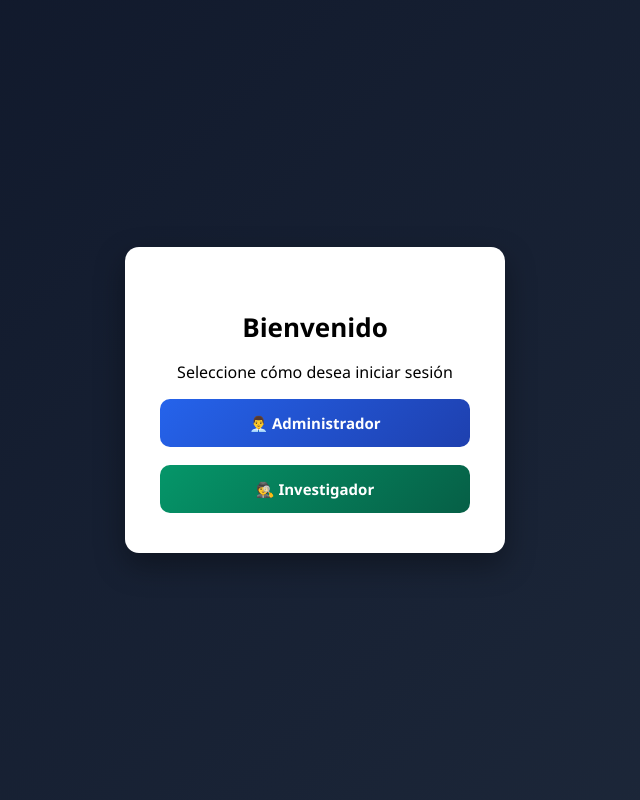
After one commit to Rafax159/Fase-2, a Django app: page /usuarios/ in a window 1280 px wide. The commit adds this page. Shown: the whole page, without its empty margins (325-965 px from the left). Run offline with Django 5.2, Linux system fonts and the light colour scheme.

Commit message:
changes login1

```diff
--- a/sistemaInvestigacion/urls.py
+++ b/sistemaInvestigacion/urls.py
@@ -20,9 +20,10 @@ from .views import inicio
 from django.contrib.auth.views import LogoutView
 from django.conf import settings
 from django.conf.urls.static import static
+from usuarios.views import seleccionar_rol
 
 urlpatterns = [
-    path('', inicio, name='inicio'),
+    path('', include('usuarios.urls')),
     path('admin/', admin.site.urls),
     path('casos/', include('casos.urls')),
     path('accounts/', include('django.contrib.auth.urls')),
--- a/static/css/estilos.css
+++ b/static/css/estilos.css
@@ -764,3 +764,116 @@ a:hover {
     from { opacity: 1; }
     to { opacity: 0.6; }
 }
+
+
+
+
+
+
+
+
+.btn-soporte {
+    display: inline-block;
+    padding: 6px 14px;
+    font-size: 13px;
+    font-weight: 500;
+    color: #ffffff;
+    background: linear-gradient(135deg, #2563eb, #1e40af);
+    border-radius: 6px;
+    text-decoration: none;
+    transition: all 0.25s ease;
+    box-shadow: 0 2px 6px rgba(0, 0, 0, 0.15);
+}
+
+.btn-soporte:hover {
+    transform: translateY(-2px);
+    box-shadow: 0 6px 12px rgba(0, 0, 0, 0.25);
+    background: linear-gradient(135deg, #1e40af, #1e3a8a);
+}
+
+.btn-soporte:active {
+    transform: translateY(0);
+    box-shadow: 0 3px 6px rgba(0, 0, 0, 0.2);
+}
+
+
+
+
+
+
+
+
+/* Fondo igual al login */
+.rol-body {
+    margin: 0;
+    padding: 0;
+    height: 100vh;
+    background: linear-gradient(135deg, #0f172a, #1e293b);
+    display: flex;
+    justify-content: center;
+    align-items: center;
+    font-family: 'Segoe UI', sans-serif;
+}
+
+/* Contenedor centrado */
+.rol-container {
+    background: #ffffff;
+    width: 380px;
+    padding: 40px 35px;
+    border-radius: 14px;
+    box-shadow: 0 12px 30px rgba(0, 0, 0, 0.35);
+    text-align: center;
+}
+
+/* Título */
+.rol-container h2 {
+    margin-bottom: 10px;
+    font-size: 26px;
+    font-weight: 600;
+}
+
+/* Subtítulo */
+.subtitle {
+    color: #555;
+    font-size: 14px;
+    margin-bottom: 30px;
+}
+
+/* Botones */
+.rol-buttons {
+    display: flex;
+    flex-direction: column;
+    gap: 18px;
+}
+
+/* Botón base */
+.rol-btn {
+    display: block;
+    padding: 14px;
+    border-radius: 10px;
+    text-decoration: none;
+    color: white;
+    font-weight: 600;
+    font-size: 15px;
+    transition: all 0.3s ease;
+}
+
+/* Admin */
+.rol-btn.admin {
+    background: linear-gradient(135deg, #2563eb, #1e40af);
+}
+
+.rol-btn.admin:hover {
+    transform: translateY(-4px);
+    box-shadow: 0 10px 20px rgba(37, 99, 235, 0.4);
+}
+
+/* Investigador */
+.rol-btn.investigador {
+    background: linear-gradient(135deg, #059669, #065f46);
+}
+
+.rol-btn.investigador:hover {
+    transform: translateY(-4px);
+    box-shadow: 0 10px 20px rgba(5, 150, 105, 0.4);
+}
--- a/templates/casos/listar.html
+++ b/templates/casos/listar.html
@@ -75,8 +75,8 @@
 
             <td>
                 {% if caso.soporte %}
-                    <a href="{{ caso.soporte.url }}" target="_blank" class="btn btn-sm btn-primary">
-                        Ver Soporte
+                    <a href="{{ caso.soporte.url }}" target="_blank" class="btn-soporte">
+                        📎 <b>Ver soporte</b>
                     </a>
                 {% else %}
                     <span class="text-muted">Sin soporte</span>
--- /dev/null
+++ b/templates/usuarios/seleccionar_rol.html
@@ -0,0 +1,26 @@
+<!DOCTYPE html>
+<html lang="es">
+<head>
+    {% load static %}
+    <meta charset="UTF-8">
+    <title>Seleccionar Rol</title>
+    <link rel="stylesheet" href="{% static 'css/estilos.css' %}">
+</head>
+<body class="rol-body">
+
+<div class="rol-container">
+    <h2>Bienvenido</h2>
+    <p class="rol-subtitle">Seleccione cómo desea iniciar sesión</p>
+
+    <div class="rol-buttons">
+        <a href="{% url 'login' %}?rol=admin" class="rol-btn admin">
+            👨‍💼 Administrador
+        </a>
+
+        <a href="{% url 'login' %}?rol=investigador" class="rol-btn investigador">
+            🕵️ Investigador
+        </a>
+    </div>
+</div>
+</body>
+</html>
--- a/usuarios/urls.py
+++ b/usuarios/urls.py
@@ -1,7 +1,9 @@
 from django.urls import path
 from . import views
+from .views import seleccionar_rol
 
 urlpatterns = [
+    path('', seleccionar_rol, name='inicio'),
     path('crear/', views.crear_usuario, name='crear_usuario'),
     path('listar/', views.listar_usuarios, name='listar_usuarios'),
 ]
--- a/usuarios/views.py
+++ b/usuarios/views.py
@@ -33,3 +33,6 @@ def listar_usuarios(request):
     return render(request, 'usuarios/listar.html', {
         'usuarios': usuarios
     })
+
+def seleccionar_rol(request):
+    return render(request, 'usuarios/seleccionar_rol.html')
```
Also changed, not shown: db.sqlite3.
